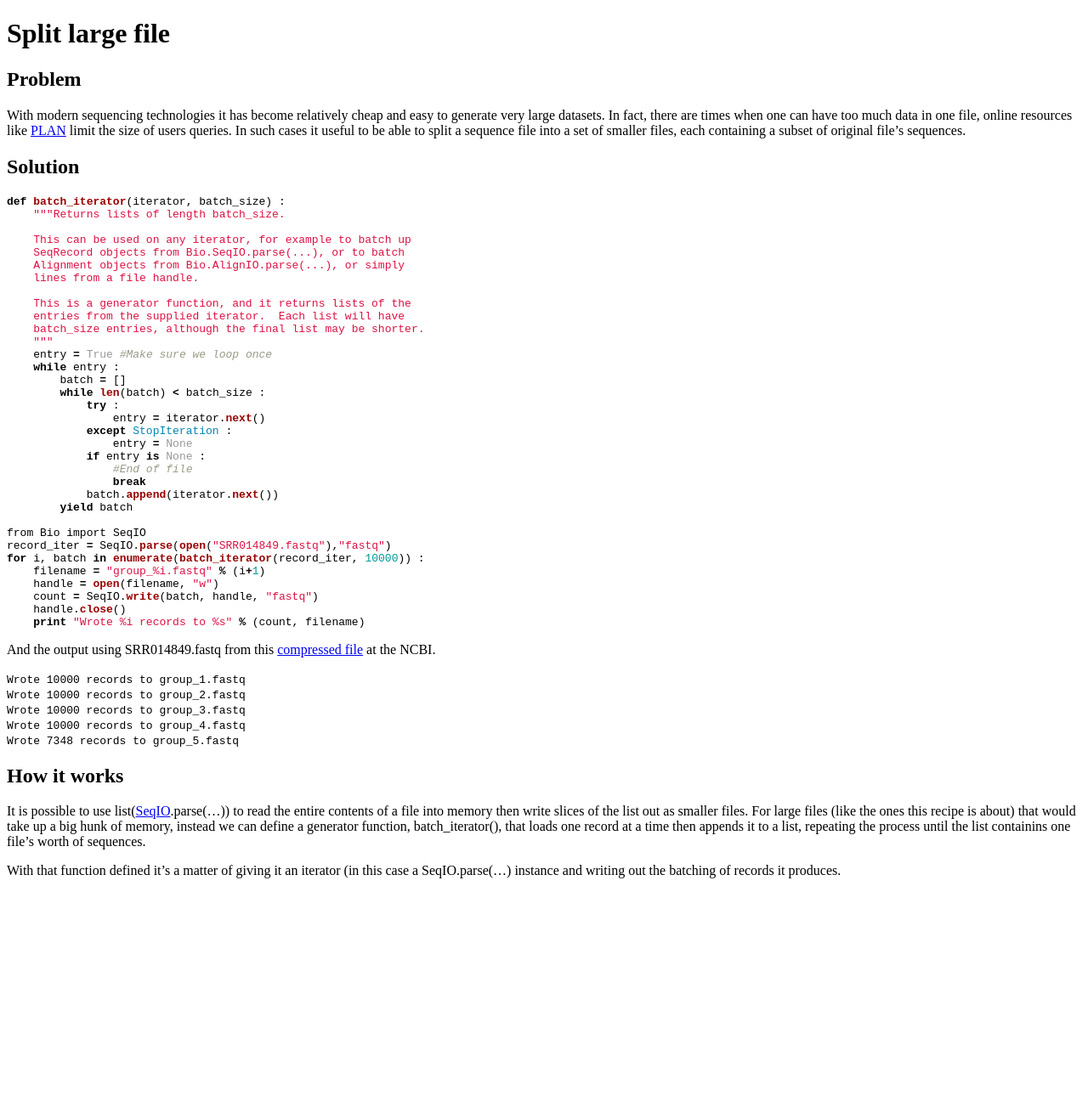
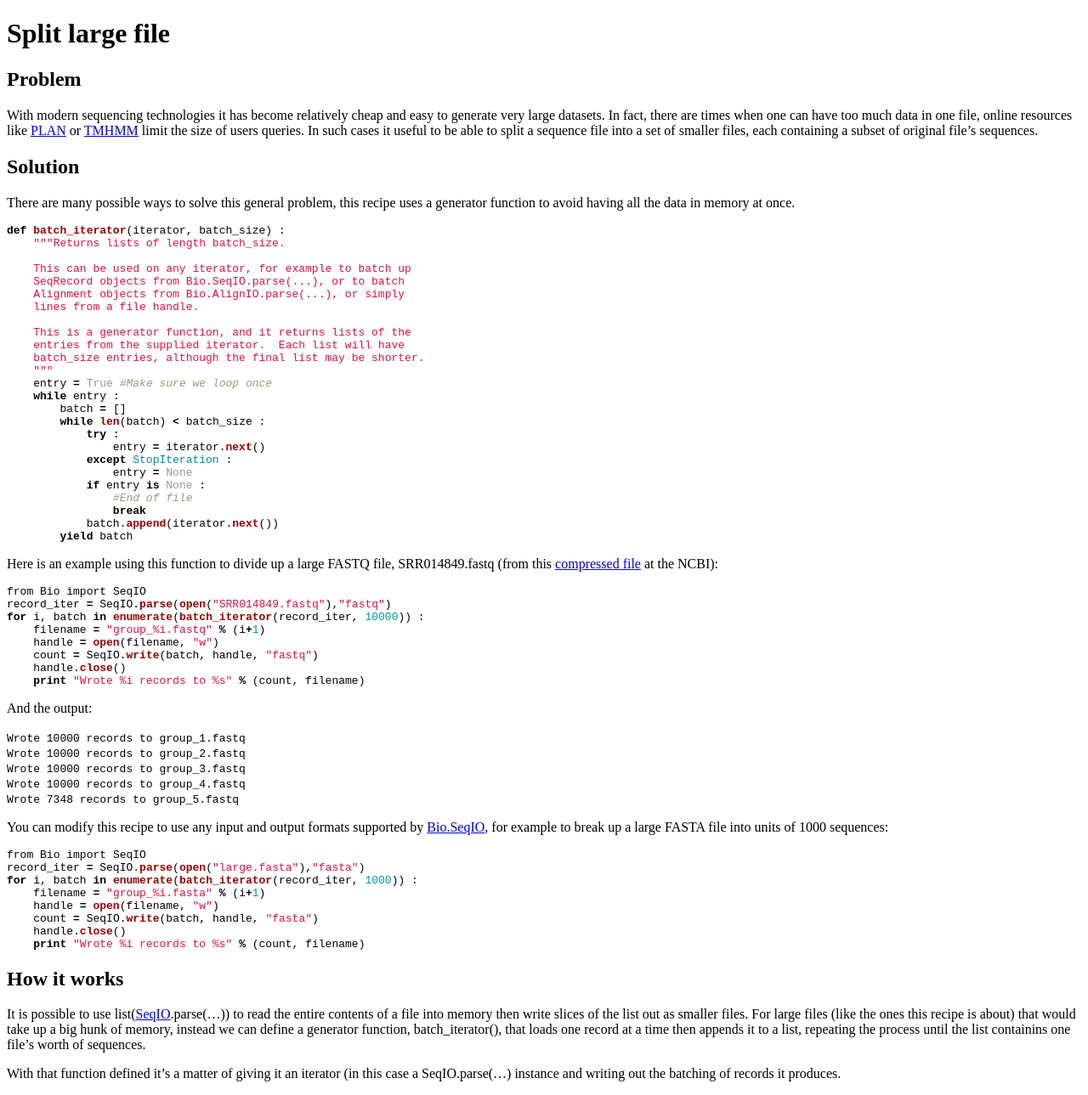
Before and after one commit to biopython/biopython.github.io, a Jekyll site: the page built from wiki/Split_large_file.md, in a window 1280 px wide. Shown: the whole page at 85% size. Built offline with Jekyll 4.4.1, drawn with Linux system fonts in a browser that asks for light colours; before the commit the page ends 1050 px from its top, so only the background shows below that.

Commit message:
Expand on the example to stress its generality.

````diff
--- a/wiki/Split_large_file.md
+++ b/wiki/Split_large_file.md
@@ -12,12 +12,18 @@ Problem
 With modern sequencing technologies it has become relatively cheap and
 easy to generate very large datasets. In fact, there are times when one
 can have too much data in one file, online resources like
-[PLAN](http://bioinfo.noble.org/plan) limit the size of users queries.
-In such cases it useful to be able to split a sequence file into a set
-of smaller files, each containing a subset of original file's sequences.
+[PLAN](http://bioinfo.noble.org/plan) or
+[TMHMM](http://www.cbs.dtu.dk/services/TMHMM/) limit the size of users
+queries. In such cases it useful to be able to split a sequence file
+into a set of smaller files, each containing a subset of original file's
+sequences.
 
 Solution
 --------
+
+There are many possible ways to solve this general problem, this recipe
+uses a generator function to avoid having all the data in memory at
+once.
 
 ``` python
 def batch_iterator(iterator, batch_size) :
@@ -45,7 +51,14 @@ def batch_iterator(iterator, batch_size) :
                 break
             batch.append(iterator.next())
         yield batch
+```
 
+Here is an example using this function to divide up a large FASTQ file,
+SRR014849.fastq (from this [compressed
+file](ftp://ftp.ncbi.nlm.nih.gov/sra/static/SRX003/SRX003639/SRR014849.fastq.gz)
+at the NCBI):
+
+``` python
 from Bio import SeqIO
 record_iter = SeqIO.parse(open("SRR014849.fastq"),"fastq")
 for i, batch in enumerate(batch_iterator(record_iter, 10000)) :
@@ -56,15 +69,28 @@ for i, batch in enumerate(batch_iterator(record_iter, 10000)) :
     print "Wrote %i records to %s" % (count, filename)
 ```
 
-And the output using SRR014849.fastq from this [compressed
-file](ftp://ftp.ncbi.nlm.nih.gov/sra/static/SRX003/SRX003639/SRR014849.fastq.gz)
-at the NCBI.
+And the output:
 
 `Wrote 10000 records to group_1.fastq`
 `Wrote 10000 records to group_2.fastq`
 `Wrote 10000 records to group_3.fastq`
 `Wrote 10000 records to group_4.fastq`
 `Wrote 7348 records to group_5.fastq`
+
+You can modify this recipe to use any input and output formats supported
+by [Bio.SeqIO](SeqIO "wikilink"), for example to break up a large FASTA
+file into units of 1000 sequences:
+
+``` python
+from Bio import SeqIO
+record_iter = SeqIO.parse(open("large.fasta"),"fasta")
+for i, batch in enumerate(batch_iterator(record_iter, 1000)) :
+    filename = "group_%i.fasta" % (i+1)
+    handle = open(filename, "w")
+    count = SeqIO.write(batch, handle, "fasta")
+    handle.close()
+    print "Wrote %i records to %s" % (count, filename)
+```
 
 How it works
 ------------
````
Also changed, not shown: 1 other file.
